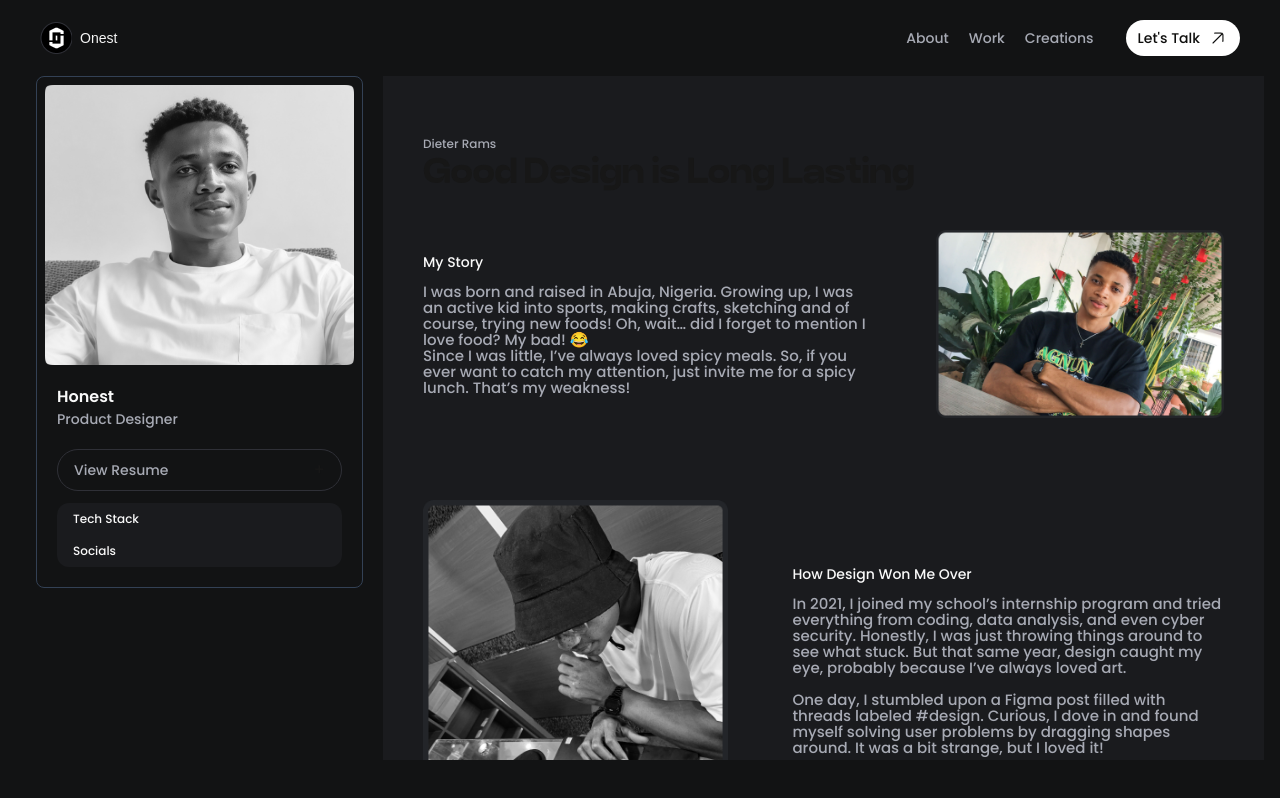
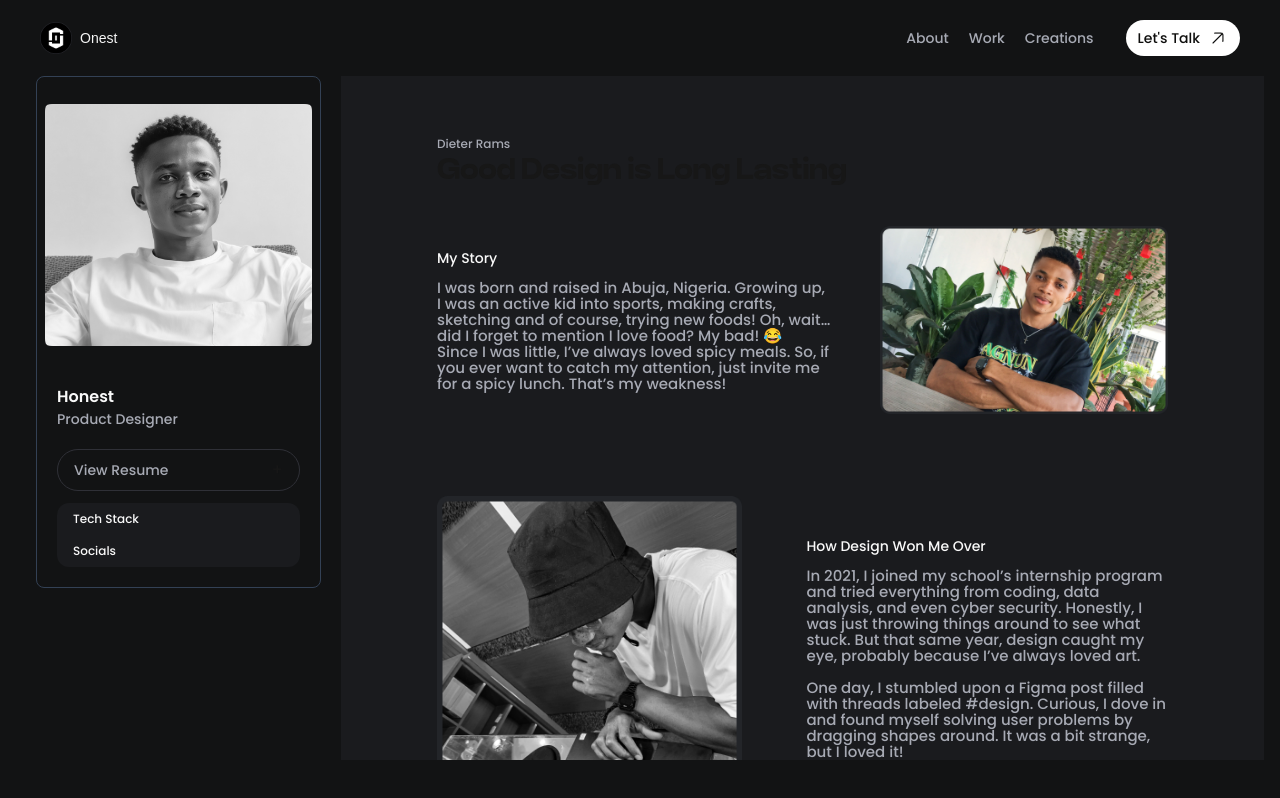
Before and after one commit to AJBrownson/honest-ux, a Next.js app: page /about in a window 1280 px wide. Built offline with nearby package versions, Linux system fonts and the light colour scheme.

Commit message:
feat: Add new code commits

```diff
--- a/app/(me)/about/page.tsx
+++ b/app/(me)/about/page.tsx
@@ -7,17 +7,17 @@ import Accordion from "@/app/components/Accordion";
 
 export default function About() {
   return (
-    <main className="lg:px-10 pt-24 pb-[156px] lg:pb-32 bg-[#1A1B1E]">
+    <main className="lg:px-24 pt-24 pb-[156px] lg:pb-32 bg-[#1A1B1E]">
       <section>
         <p className="text-[#A7AAB4] text-[10px] md:text-xs font-poppins font-medium">
           Dieter Rams
         </p>
-        <p className="font-neuePower text-xl lg:text-4xl">
+        <p className="font-neuePower text-xl lg:text-3xl">
           Good Design is Long Lasting
         </p>
       </section>
 
-      <section className="mt-10 lg:mt-5 flex flex-col lg:flex-row justify-between items-center lg:gap-x-16">
+      <section className="mt-10 lg:mt-5 flex flex-col lg:flex-row justify-between items-center lg:gap-x-12">
         <Image
           src={Image1}
           alt="Honest sitting in a bar with arms crossed"
--- a/app/(me)/layout.tsx
+++ b/app/(me)/layout.tsx
@@ -20,7 +20,7 @@ export default function RootLayout({
           <Navbar />
         </div>
         <div className="lg:flex lg:h-screen flex-col lg:flex-row lg:overflow-hidden px-3 lg:py-10 lg:px-4 bg-[#121314]">
-          <div className="hidden lg:block lg:flex-none px-5 mt-9 bg-[#121314]">
+          <div className="hidden lg:block lg:flex-none px-5 mt-9 bg-[#121314] w-[325px]">
             <Sidebar />
           </div>
           <div className="lg:flex-grow lg:overflow-y-auto bg-[#1A1B1E]">
--- a/app/components/Footer.tsx
+++ b/app/components/Footer.tsx
@@ -4,7 +4,7 @@ import Logo from "../public/logo.png";
 export default function Footer() {
   return (
     <>
-      <footer className="w-full md:max-w-[700px] flex justify-between items-center border-t-[1px] bg-[#1A1B1E] border-[#2F3037] py-3 mx-auto">
+      <footer className="w-full md:max-w-[700px] flex justify-between items-center border-t-[1px] border-[#2F3037] py-3 mx-auto">
         <div className="flex items-center divide-x-2 divide-[#2F3037] gap-x-5">
           <span className="flex items-center space-x-2">
             <Image
--- a/app/components/Navbar.tsx
+++ b/app/components/Navbar.tsx
@@ -10,14 +10,14 @@ export default function Navbar() {
   return (
     <>
       <header className="flex justify-between lg:px-10 pt-5 pb-5 bg-[#121314]">
-        <div className="flex items-center space-x-2">
+        <Link href="/" className="flex items-center space-x-2">
           <Image
             src={Logo}
             alt="Honest's Logo"
             className="w-6 h-6 md:w-8 md:h-8 object-cover"
           />
           <p className="text-[#F5F5F5] text-[10px] md:text-sm">Onest</p>
-        </div>
+        </Link>
 
         <nav className="flex items-center gap-x-8">
           <ul className="flex gap-x-5">
--- a/app/layout.tsx
+++ b/app/layout.tsx
@@ -1,13 +1,11 @@
 import type { Metadata } from "next";
 import localFont from "next/font/local";
 import "./globals.css";
-import Footer from "./components/Footer";
-
 
 const neuePower = localFont({
   src: "./fonts/NeuePower-Ultra.woff",
   variable: "--font-neue-power",
-})
+});
 
 const poppins = localFont({
   src: [
@@ -21,7 +19,7 @@ const poppins = localFont({
     },
   ],
   variable: "--font-poppins",
-})
+});
 
 export const metadata: Metadata = {
   title: "Honest UX | Portfolio Site",
@@ -36,10 +34,9 @@ export default function RootLayout({
   return (
     <html lang="en">
       <body
-        className={`${neuePower.variable} ${poppins.variable} antialiased`}
+        className={`${neuePower.variable} ${poppins.variable} antialiased bg-[#121314]`}
       >
         {children}
-        {/* <Footer /> */}
       </body>
     </html>
   );
--- a/app/page.tsx
+++ b/app/page.tsx
@@ -2,7 +2,7 @@ import Image from "next/image";
 import Link from "next/link";
 import Logo from "./public/logo.png";
 import CarIcon from "./public/car-05.png";
-import Portrait from "./public/portrait.png";
+import Portrait from "./public/home-portrait.png";
 import Shop from "./public/shop.png";
 import Footer from "./components/Footer";
 
@@ -13,7 +13,7 @@ export default function Home() {
         <div className="max-w-[688px] flex flex-col justify-center items-center">
           {/* logo */}
           <div className="pt-10">
-            <Image src={Logo} alt="Honest's Logo" />
+            <Image src={Logo} alt="Honest's Logo" className="w-8 h-8 lg:w-16 lg:h-16 object-contain" />
           </div>
 
           <p className="text-[#A7AAB4] font-medium text-justify md:text-center text-xs md:text-base mt-14">
@@ -47,7 +47,7 @@ export default function Home() {
             <div className="flex gap-x-4 md:gap-x-8">
               <Link href="/about">
                 <div className="border border-[#232529] rounded-lg p-2 bg-[#232529]">
-                  <Image src={Portrait} alt="Honest's Portrait" />
+                  <Image src={Portrait} alt="Honest's Portrait" className="lg:w-[242px] lg:h-[224px] object-contain " />
                   <div className="pt-4 pb-2 px-2">
                     <p className="text-[#A7AAB4] text-[10px] md:text-xs">
                       About Honest
```
Also changed, not shown: app/public/home-portrait.png (added), app/public/logo.png.
